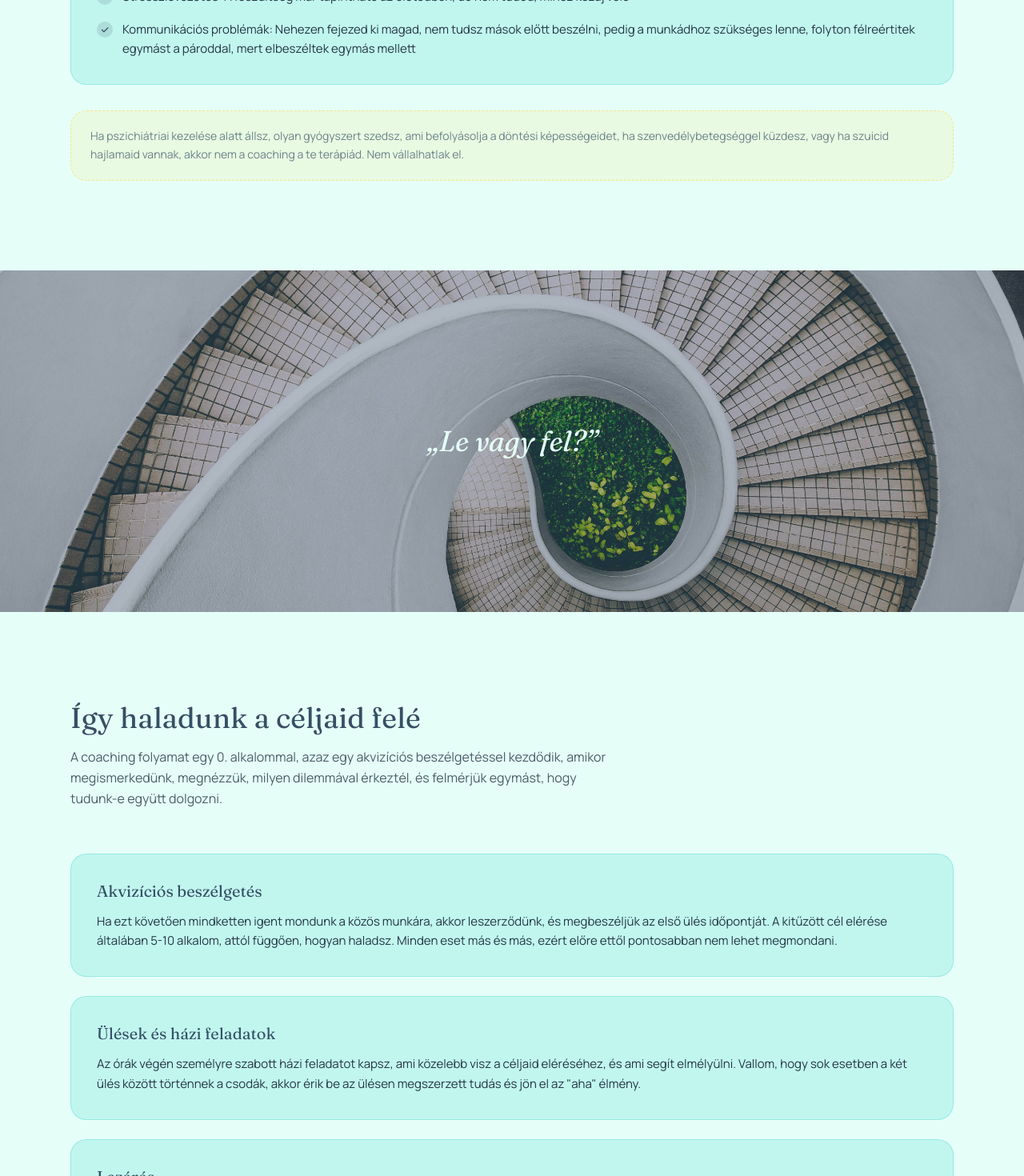
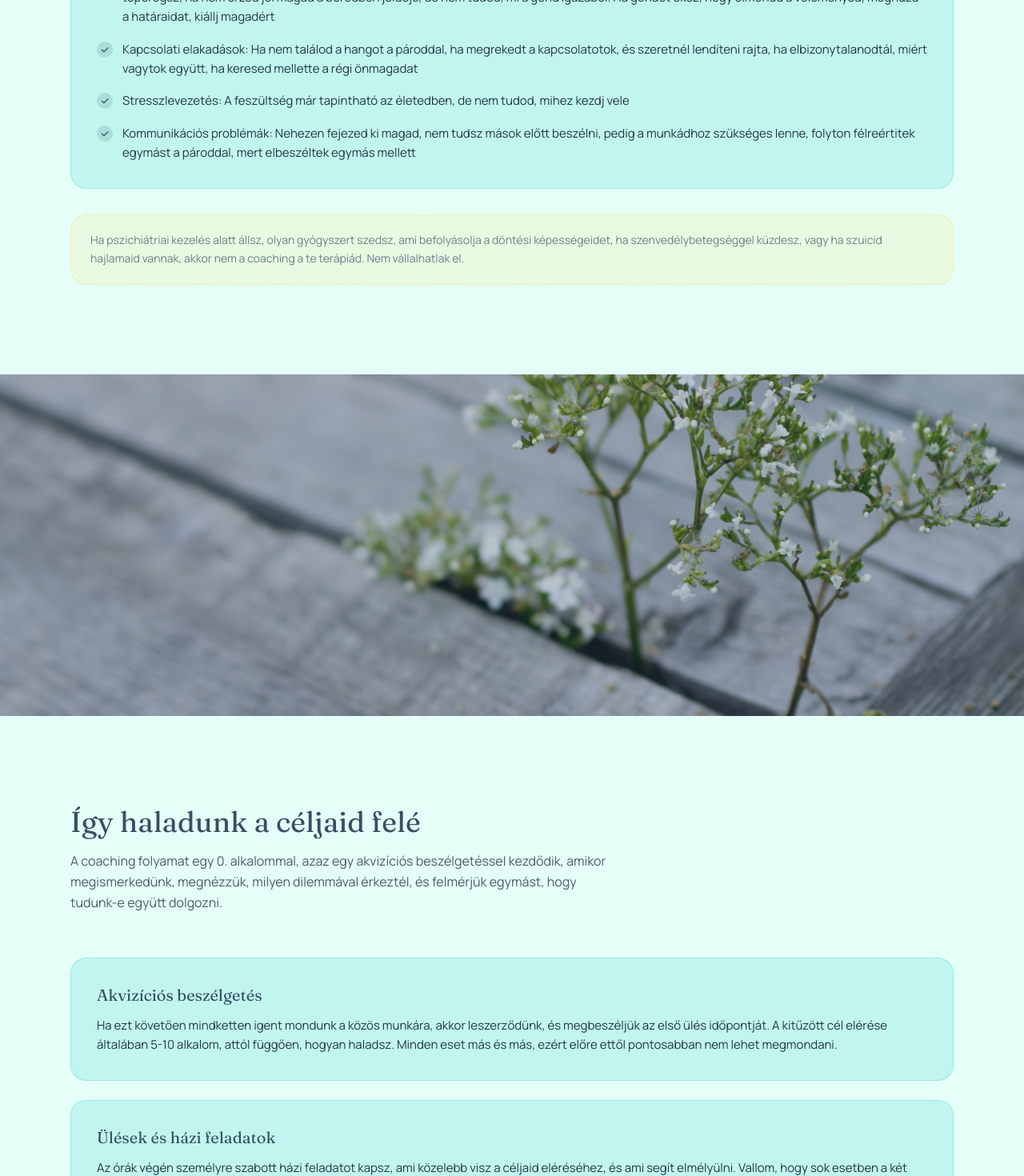
Before and after one commit to zeti1223/skipintro-coaching, a Vue app: page / in a window 1280 px wide. Shown: the part 2880-4350 px from the top of the page at 80% size. Built offline with nearby package versions, Linux system fonts and the light colour scheme.

Commit message:
big fixes

```diff
--- a/src/App.vue
+++ b/src/App.vue
@@ -22,13 +22,13 @@ const isPrivacyPage = window.location.pathname.replace(/\/+$/, '') === '/adatkez
     <template v-else>
       <HeroSection />
       <AudienceSection />
-      <ImageBand :url="images.divider3.url" :alt="images.divider3.alt" :quote="images.divider3.quote" />
+      <ImageBand :url="images.divider1.url" :alt="images.divider1.alt"/>
       <ProcessSection />
-      <ImageBand :url="images.divider1.url" :alt="images.divider1.alt" :quote="images.divider1.quote" />
+      <ImageBand :url="images.divider2.url" :alt="images.divider2.alt" :quote="images.divider2.quote"/>
       <AboutSection />
       <PricingSection />
       <ContactSection />
-      <ImageBand :url="images.divider2.url" :alt="images.divider2.alt" :quote="images.divider2.quote" />
+      <ImageBand :url="images.divider3.url" :alt="images.divider3.alt" :quote="images.divider3.quote" :quoteAuthor="images.divider3.quoteAuthor"  />
       <FaqSection />
     </template>
   </main>
--- a/src/components/AboutSection.vue
+++ b/src/components/AboutSection.vue
@@ -17,7 +17,8 @@ import NatureImage from './NatureImage.vue'
           </p>
 
           <blockquote class="border-l-2 border-gold pl-5 my-8 font-display text-xl text-ink/90 max-w-xl">
-            „{{ about.quote }}”
+            „{{ about.quote }}"
+            <cite class="block mt-3 text-sm text-ink/60 not-italic font-body">— {{ about.quoteAuthor }}</cite>
           </blockquote>
 
           <h3 class="text-sm font-semibold uppercase tracking-widest text-ink/50 mb-4">
--- a/src/components/AudienceSection.vue
+++ b/src/components/AudienceSection.vue
@@ -7,7 +7,7 @@ import { audience } from '../content.js'
     <div class="max-w-6xl mx-auto px-6">
       <div class="md:max-w-2xl mb-14">
         <h2 class="font-display text-3xl md:text-4xl text-ink mb-4">{{ audience.title }}</h2>
-        <p class="text-body/80 leading-relaxed">{{ audience.intro }}</p>
+        <p class="text-body/80 leading-relaxed" v-html="audience.intro"></p>
       </div>
 
       <div class="rounded-card bg-aqua/25 border border-aqua/40 p-7 md:p-8">
--- a/src/components/ImageBand.vue
+++ b/src/components/ImageBand.vue
@@ -3,6 +3,7 @@ defineProps({
   url: { type: String, default: '' },
   alt: { type: String, default: '' },
   quote: { type: String, default: '' },
+  quoteAuthor: { type: String, default: '' },
 })
 </script>
 
@@ -26,12 +27,15 @@ defineProps({
 
     <template v-if="url">
       <div class="absolute inset-0 bg-ink/35" />
-      <p
+      <div
         v-if="quote"
-        class="absolute inset-0 flex items-center justify-center text-center px-6 font-display italic text-xl md:text-3xl lg:text-4xl text-paper max-w-2xl mx-auto"
+        class="absolute inset-0 flex flex-col items-center justify-center text-center px-6 max-w-2xl mx-auto"
       >
-        „{{ quote }}”
-      </p>
+        <p class="font-display italic text-xl md:text-3xl lg:text-4xl text-paper">
+          „{{ quote }}"
+        </p>
+        <cite v-if="quoteAuthor" class="mt-4 text-sm text-paper/80 not-italic font-body">— {{ quoteAuthor }}</cite>
+      </div>
     </template>
   </div>
 </template>
--- a/src/components/ProcessSection.vue
+++ b/src/components/ProcessSection.vue
@@ -17,8 +17,7 @@ import { process } from '../content.js'
         </div>
       </div>
 
-      <div class="mt-8 border border-dashed border-gold/70 bg-gold/15 rounded-card px-6 py-5 text-sm text-ink/70 leading-relaxed">
-        {{ process.note }}
+      <div class="mt-8 border border-dashed border-gold/70 bg-gold/15 rounded-card px-6 py-5 text-sm text-ink/70 leading-relaxed" v-html="process.note">
       </div>
     </div>
   </section>
--- a/src/content.js
+++ b/src/content.js
@@ -70,18 +70,18 @@ export const images = {
   },
   divider1: {
     url: '/flower.jpg',
-    alt: 'Virágok bújnak elő egy fa deszkapadló résein',
-    quote: 'A felfedezés igazi varázsa nem abból áll, hogy új helyeket ismerjünk meg, hanem hogy más szemmel nézzünk. — Marcel Proust',
+    alt: 'Ideiglenes kép',
   },
   divider2: {
-    url: '/stairs.jpg',
-    alt: 'Csigavonalban felfelé kanyargó lépcsősor felülnézetből',
-    quote: 'A felfedezés igazi varázsa nem abból áll, hogy új helyeket ismerjünk meg, hanem hogy más szemmel nézzünk. — Marcel Proust',
+    url: '/flower.jpg',
+    alt: 'Virágok bújnak elő egy fa deszkapadló résein',
+    quote: 'Bármi, aminek hatalma van feletted, valójában arra tanít, hogyan nyerheted vissza a hatalmad',
   },
   divider3: {
     url: '/stairs.jpg',
-    alt: 'Ideiglenes képcsík',
-    quote: 'Le vagy fel?',
+    alt: 'Csigavonalban felfelé kanyargó lépcsősor felülnézetből',
+    quote: 'A felfedezés igazi varázsa nem abból áll, hogy új helyeket ismerjünk meg, hanem hogy más szemmel nézzünk.',
+    quoteAuthor: 'Marcel Proust',
   },
 }
 
@@ -109,7 +109,7 @@ export const hero = {
 export const audience = {
   title: 'Mire számíthatsz a közös munka során?',
   intro:
-    'Értő figyelemre, megértésre, célzott kérdésekre, diszkrécióra, ítélkezésmentes közegre. És természetesen mentális edzésre.\n\nHogy miért Skip Intro lett a módszerem neve? Mert az a tapasztalatom, hogy úgy lehet a leghatékonyabban együtt dolgozni, ha nincs mellébeszélés, ha a lényegre koncentrálunk. Ha az unalomig ismételt önsegítő közhelyek helyett, a te személyes fejlődésedre fektetjük a hangsúlyt. Igen, többes számban, mert a coaching folyamat egy közös munka. Te hozod a dilemmádat, a megoldandódat és az őszinteségedet – hiszen az üléseket nyílt lapokkal lehet igazán jól végezni – én pedig a maximális figyelmemet, tudásomat, tapasztalatomat adom egy biztonságos közegben. A szakma szabályai szerint szerződünk.\n\nA coaching tehát nem egy kedves baráti beszélgetés, ahol te panaszkodsz, és pedig megértően bólogatok. Ez egy hetven éve útjára indult, szerteágazó, tényeken, évtizedes kutatásokon alapuló mentális edzésmódszer, ami napjainkban is folyamatosan fejlődik.\n\nNekem a coaching azért lett szerelem, mert a jövőre fókuszál, azt alakítja a jelenlegi, még ki nem aknázott lehetőségeiddel együtt. Mert mérhetők az eredményei (ugye mondtam már, hogy nincs mellébeszélés? 😊), mert időben jól körülhatárolt, rád szabott, elérhető célokat tűzünk ki, amik után magabiztosabb leszel, és az üléseken szerzett tapasztalatokat később is bármikor fel tudod használni.',
+    'Értő figyelemre, megértésre, célzott kérdésekre, diszkrécióra, ítélkezésmentes közegre. És természetesen mentális edzésre.<br><br>Hogy miért Skip Intro lett a módszerem neve? <strong>Mert az a tapasztalatom, hogy úgy lehet a leghatékonyabban együtt dolgozni, ha nincs mellébeszélés, ha a lényegre koncentrálunk.</strong> Ha az unalomig ismételt önsegítő közhelyek helyett, a te személyes fejlődésedre fektetjük a hangsúlyt. Igen, többes számban, mert a coaching folyamat egy közös munka. Te hozod a dilemmádat, a megoldandódat és az őszinteségedet – hiszen az üléseket nyílt lapokkal lehet igazán jól végezni – én pedig a maximális figyelmemet, tudásomat, tapasztalatomat adom egy biztonságos közegben. A szakma szabályai szerint szerződünk.<br><br>A coaching tehát nem egy kedves baráti beszélgetés, ahol te panaszkodsz, és pedig megértően bólogatok. Ez egy hetven éve útjára indult, szerteágazó, tényeken, évtizedes kutatásokon alapuló mentális edzésmódszer, ami napjainkban is folyamatosan fejlődik.<br><br>Nekem a coaching azért lett szerelem, mert <strong>a jövőre fókuszál, azt alakítja a jelenlegi, még ki nem aknázott lehetőségeiddel együtt.</strong> Mert mérhetők az eredményei (ugye mondtam már, hogy nincs mellébeszélés? 😊), mert időben jól körülhatárolt, rád szabott, elérhető célokat tűzünk ki, amik után magabiztosabb leszel, és az üléseken szerzett tapasztalatokat később is bármikor fel tudod használni.',
   forTitle: 'Amiben támogatni tudlak',
   for: [
     'Családi kapcsolatok, körülmények változása: hogyan kezdhetsz új életet a szakítás után, hogyan dolgozd fel a válás sebeit, hogyan alkalmazkodj a megváltozott szerepkörökhöz, új házasságot kötnél, de vannak félelmeid vel kapcsolatban',
@@ -121,7 +121,7 @@ export const audience = {
     'Stresszlevezetés: A feszültség már tapintható az életedben, de nem tudod, mihez kezdj vele',
     'Kommunikációs problémák: Nehezen fejezed ki magad, nem tudsz mások előtt beszélni, pedig a munkádhoz szükséges lenne, folyton félreértitek egymást a pároddal, mert elbeszéltek egymás mellett'
   ],
-  disclaimer: 'Ha pszichiátriai kezelése alatt állsz, olyan gyógyszert szedsz, ami befolyásolja a döntési képességeidet, ha szenvedélybetegséggel küzdesz, vagy ha szuicid hajlamaid vannak, akkor nem a coaching a te terápiád. Nem vállalhatlak el.',
+  disclaimer: 'Ha pszichiátriai kezelés alatt állsz, olyan gyógyszert szedsz, ami befolyásolja a döntési képességeidet, ha szenvedélybetegséggel küzdesz, vagy ha szuicid hajlamaid vannak, akkor nem a coaching a te terápiád. Nem vállalhatlak el.',
 }
 
 export const process = {
@@ -134,14 +134,14 @@ export const process = {
     },
     {
       title: 'Ülések és házi feladatok',
-      description: 'Az órák végén személyre szabott házi feladatot kapsz, ami közelebb visz a céljaid eléréséhez, és ami segít elmélyülni. Vallom, hogy sok esetben a két ülés között történnek a csodák, akkor érik be az ülésen megszerzett tudás és jön el az "aha" élmény.'
+      description: 'Az órák végén személyre szabott házi feladatot kapsz, ami közelebb visz a céljaid eléréséhez, és ami segít elmélyülni. Vallom, hogy sok esetben a két ülés között történnek a csodák, akkor érik be az ülésen megszerzett tudás és jön el az „aha” élmény.'
     },
     {
       title: 'Lezárás',
       description: 'A szakmai szabályok szerint maximum 10 alkalom lehet a találkozásaink száma, legkésőbb akkor lezárjuk az ülést.'
     }
   ],
-  note: 'Gyakran megkapják a coachok a laikusoktól azt a nem túl jószándékú kommentet, hogy "A tízezer coach országa lettünk. Most akkor az összes pszichológus eldobhatja a diplomáját, amiért éveken át tanult?" Én is kaptam már meg.<br><br><br><br>Nos az igazság az, hogy ez egy súlyos tévedés. A pszichológus más területekkel foglalkozik és más módszerekkel, mint a coach. A kettő remekül megfér egymás mellett, és szépen kiegészítik egymást. Míg a pszichológia sok esetben analizál és a múltat térképezi fel, a coaching, azaz a lélek edzése az erőforrásokra és a jövőre koncentrál, lépésről-lépésre építkezve. Vannak benne nyilván átfedések, de nem azonos úton halad. A létjogosultágát pedig mi sem bizonyítja jobban, mint hogy komoly nemzetközi világcégek hosszú idő óta alkalmaznak coachokat, hogy növeljék a hatékonyságukat, támogassák a munkavállalók sikereit, eredményeit, valamint az, hogy egyre több gyakorló pszichológus is elvégzi a life coach képzés, mert így az ügyfeleire szabva tudják ötvözni mindkét módszertant.'
+  note: 'Gyakran megkapják a coachok a laikusoktól azt a nem túl jószándékú kommentet, hogy „A tízezer coach országa lettünk. Most akkor az összes pszichológus eldobhatja a diplomáját, amiért éveken át tanult?" Én is kaptam már meg.<br><br>Nos az igazság az, hogy ez egy súlyos tévedés. A pszichológus más területekkel foglalkozik és más módszerekkel, mint a coach. A kettő remekül megfér egymás mellett, és szépen kiegészítik egymást. Míg a pszichológia sok esetben analizál és a múltat térképezi fel, a coaching, azaz a lélek edzése az erőforrásokra és a jövőre koncentrál, lépésről-lépésre építkezve. Vannak benne nyilván átfedések, de nem azonos úton halad. A létjogosultágát pedig mi sem bizonyítja jobban, mint hogy komoly nemzetközi világcégek hosszú idő óta alkalmaznak coachokat, hogy növeljék a hatékonyságukat, támogassák a munkavállalók sikereit, eredményeit, valamint az, hogy egyre több gyakorló pszichológus is elvégzi a life coach képzés, mert így az ügyfeleire szabva tudják ötvözni mindkét módszertant.'
 }
 
 export const pricing = {
@@ -179,7 +179,8 @@ export const about = {
     'Szia, André Melinda vagyok, a Skip Intro Coaching megalkotója. Ember vagyok',
     'Ember vagyok, még mindig',
   ],
-  quote: 'Dönthetünk úgy, hogy felelőséget vállalunk a nehézségeinkért és a gyógyulásunkért. Dönthetünk úgy, hogy szabadok leszünk. — Edith Eva Eger',
+  quote: 'Dönthetünk úgy, hogy felelőséget vállalunk a nehézségeinkért és a gyógyulásunkért. Dönthetünk úgy, hogy szabadok leszünk.',
+  quoteAuthor: 'Edith Eva Eger',
   credentialsTitle: 'Szakmai hátterem',
   credentials: [
     'Emberként végeztem',
```
